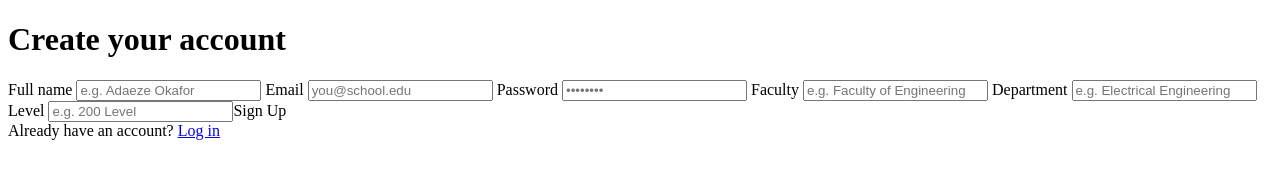
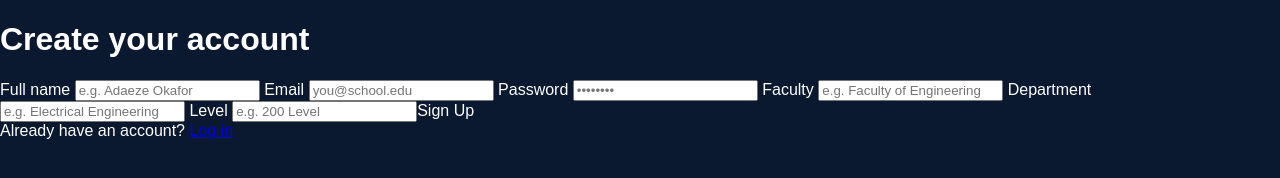
Before and after one commit to chimeremezekamkpas-1/The-Juggernaut, a plain HTML site: page signup.html in a window 1280 px wide. Drawn offline with Linux system fonts and the light colour scheme; no server answers; files whose address does not match are found by name.

Commit message:
Update signup.html

```diff
--- a/signup.html
+++ b/signup.html
@@ -11,7 +11,7 @@
   <script src="https://www.gstatic.com/firebasejs/9.23.0/firebase-firestore-compat.js"></script>
 
   <link rel="preconnect" href="https://fonts.googleapis.com">
-    <link href="https://fonts.googleapis.com/css2?family=Inter:wght@400;600&display=swap" rel="stylesheet">
+    <link href="style.css" rel="stylesheet">
 
 <body>
   <div class="card">
```
